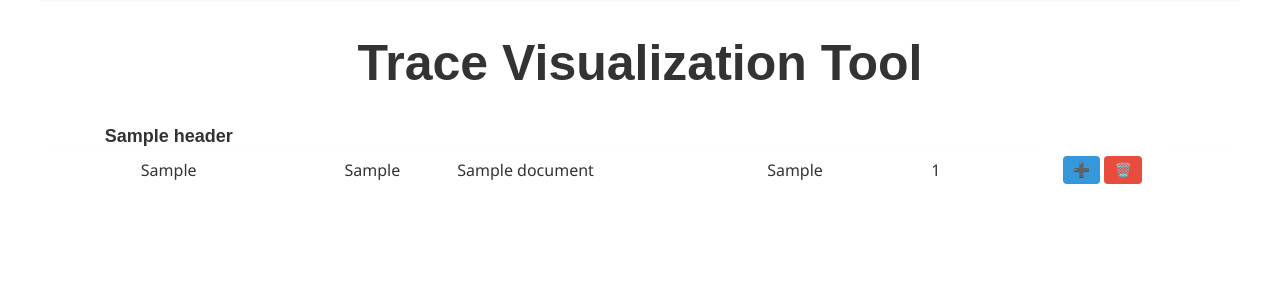
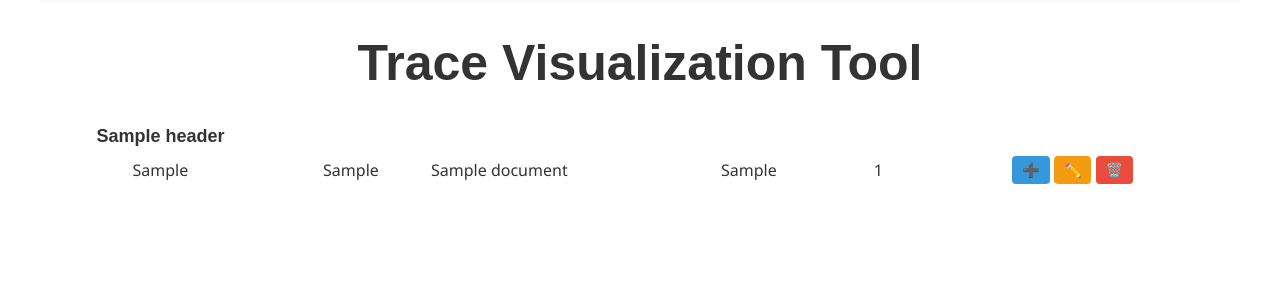
Before and after one commit to chaitraboggaram/django, a Django app: template pde/tvt/templates/home.html in a window 1280 px wide. Shown: the part 109-409 px from the top of the page. Run offline with Django 5.2, Linux system fonts and the light colour scheme; tables that the repository leaves empty hold one stand-in row (values such as "Sample post"); the template is opened without the code that fills it: values that come from a table or form of the project are taken from there, most other values are stand-ins (such as "Sample title", 1, 10 or a date in 2020); parts of the project's set-up code (start-up, migrations or seed data) failed here and were passed over.

Commit message:
Code works

```diff
--- a/pde/tvt/panel/cytoscape.py
+++ b/pde/tvt/panel/cytoscape.py
@@ -194,6 +194,7 @@ export function render({ model }) {
 			document_data = {}
 
 			for doc in documents_list:
+				print(doc["id"])
 				doc_id = doc["id"]
 				new_doc = doc.copy()
 				new_doc["children"] = {}
--- a/pde/tvt/static/css/style.css
+++ b/pde/tvt/static/css/style.css
@@ -54,15 +54,15 @@
 }
 
 .btn-dark:hover {
-    background-color: #23272b;
-    color: #fff;
+	background-color: #23272b;
+	color: #fff;
 }
 
 body {
 	font-family: 'Segoe UI', Tahoma, Geneva, Verdana, sans-serif;
 	margin: 40px;
 	color: #333;
-    background-color: #ffffff;
+	background-color: #ffffff;
 }
 
 .sub-title {
@@ -133,6 +133,17 @@ table {
 	background-color: #2980b9;
 }
 
+.edit-btn {
+	background-color: #f39c12;
+	padding: 6px 10px;
+	border-radius: 4px;
+	color: white;
+}
+
+.edit-btn:hover {
+	background-color: #e67e22;
+}
+
 @media (max-width: 768px) {
 
 	th,
--- a/pde/tvt/static/js/document_table.js
+++ b/pde/tvt/static/js/document_table.js
@@ -6,12 +6,7 @@ document.addEventListener('DOMContentLoaded', function () {
 	console.log("Saved table to localStorage:", rows);
 });
 
-document.addEventListener('DOMContentLoaded', () => {
-    const clearBtn = document.getElementById('clear-row-button');
-    if (clearBtn) {
-        clearBtn.addEventListener('click', () => {
-            const inputs = document.querySelectorAll('#empty-input-form input[type="text"]');
-            inputs.forEach(input => input.value = '');
-        });
+function removeRequired(button) {
+	const row = button.closest('tr');
+	row.querySelectorAll('input, select').forEach(el => el.removeAttribute('required'));
 }
-});
--- a/pde/tvt/templates/partials/document_table.html
+++ b/pde/tvt/templates/partials/document_table.html
@@ -1,3 +1,6 @@
+{% load static %}
+<link rel="stylesheet" href="{% static 'css/style.css' %}?v=3">
+
 <table>
     <thead>
         <tr>
@@ -8,7 +11,6 @@
             {% endfor %}
         </tr>
     </thead>
-
     <tbody>
         {% if documents %}
             {% for d in documents %}
@@ -22,6 +24,7 @@
                         <form method="post" class="action-form">
                             {% csrf_token %}
                             <button type="submit" name="add" class="add-button">➕</button>
+                            <button type="submit" name="edit" class="edit-btn" title="Edit">✏️</button>
                             <button type="submit" name="delete" value="{{ d.id }}" class="delete-button">🗑️</button>
                         </form>
                     </td>
@@ -35,7 +38,6 @@
                     </form>
                 </tr>
             {% endif %}
-
         {% else %}
             <tr>
                 <form method="post" id="empty-input-form">
--- a/pde/tvt/templates/partials/input_row.html
+++ b/pde/tvt/templates/partials/input_row.html
@@ -1,7 +1,6 @@
 <tr>
     {% load static %}
     <link rel="stylesheet" href="{% static 'css/style.css' %}?v=2">
-
     {% csrf_token %}
     {% for h, w, i, a in table_placeholder %}
     <td class="table-td">
@@ -23,6 +22,7 @@
     {% endfor %}
     <td class="table-td center-class">
         <button type="submit" name="add" class="btn-success" title="Done">✔️</button>
-        <button type="submit" name="cancel" value="true" class="btn-danger" title="Remove Row">❌</button>
+        <button type="submit" name="cancel" value="true" class="btn-danger" title="Remove Row"
+            onclick="removeRequired(this)">❌</button>
     </td>
 </tr>
```
Also changed, not shown: 1 other file. Lines whose indentation alone changed are shown as unchanged.
